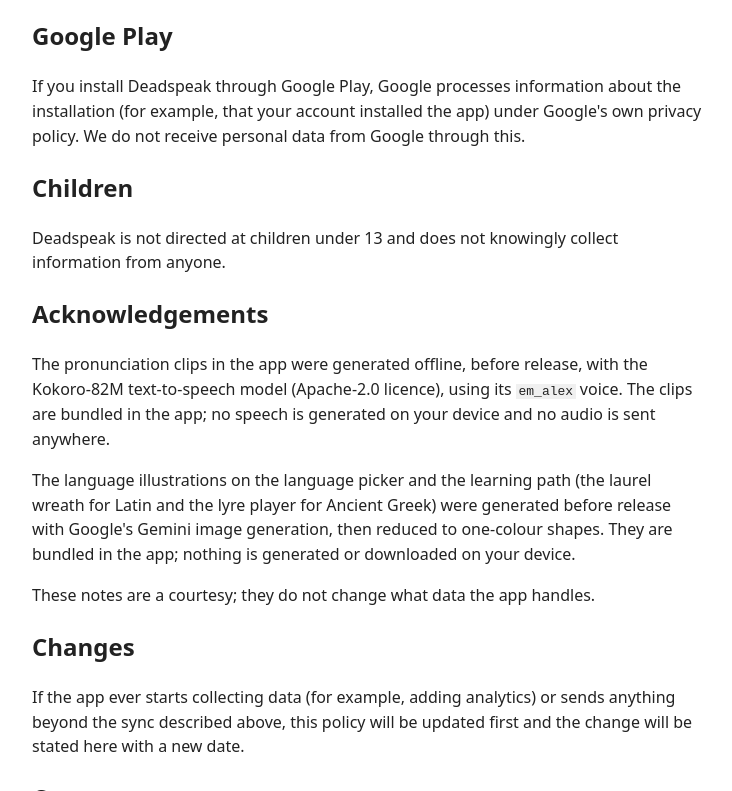
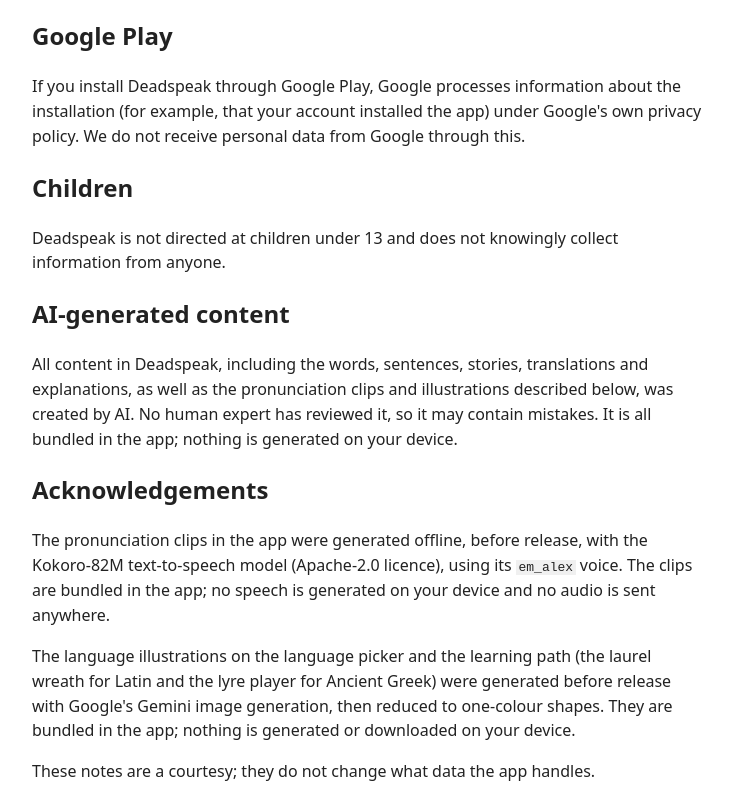
Before and after one commit to Magublafix/deadspeak-site, a plain HTML site: page privacy.html in a window 1280 px wide. Shown: the part 1951-2742 px from the top of the page, without its empty margins (272-1004 px from the left). Drawn offline with Linux system fonts and the light colour scheme.

Commit message:
Disclose that all content is AI-generated (homepage + privacy policy)

```diff
--- a/privacy.html
+++ b/privacy.html
@@ -4,7 +4,7 @@
 a{color:#1a56a0}code{background:#f0f0f0;padding:0 .2em}nav{margin-bottom:2rem}</style></head>
 <body><nav><a href="index.html">Deadspeak</a> &middot; <a href="privacy.html">Privacy policy</a></nav>
 <h1>Deadspeak Privacy Policy</h1>
-<p>Last updated: 2026-11-03</p>
+<p>Last updated: 2026-11-21</p>
 <p>Deadspeak is a language-learning app for reading dead languages (currently Latin, with
 Ancient Greek as a preview), published by Magublafix Creations.</p>
 <h2>Short version</h2>
@@ -77,6 +77,11 @@ privacy policy. We do not receive personal data from Google through this.</p>
 <h2>Children</h2>
 <p>Deadspeak is not directed at children under 13 and does not knowingly collect
 information from anyone.</p>
+<h2>AI-generated content</h2>
+<p>All content in Deadspeak, including the words, sentences, stories, translations and
+explanations, as well as the pronunciation clips and illustrations described below, was
+created by AI. No human expert has reviewed it, so it may contain mistakes. It is all
+bundled in the app; nothing is generated on your device.</p>
 <h2>Acknowledgements</h2>
 <p>The pronunciation clips in the app were generated offline, before release, with the
 Kokoro-82M text-to-speech model (Apache-2.0 licence), using its <code>em_alex</code> voice. The
```
Also changed, not shown: index.html (+1 -0 lines), 1 other file.
